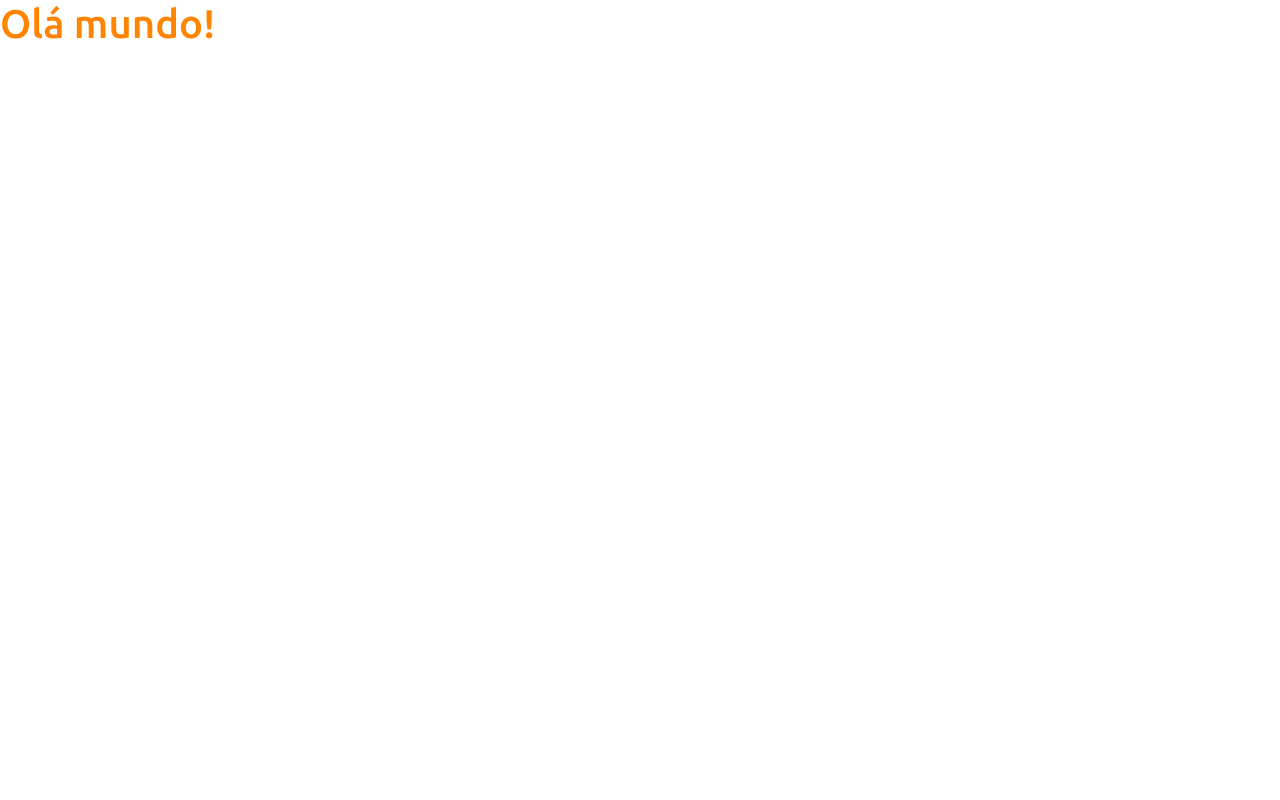
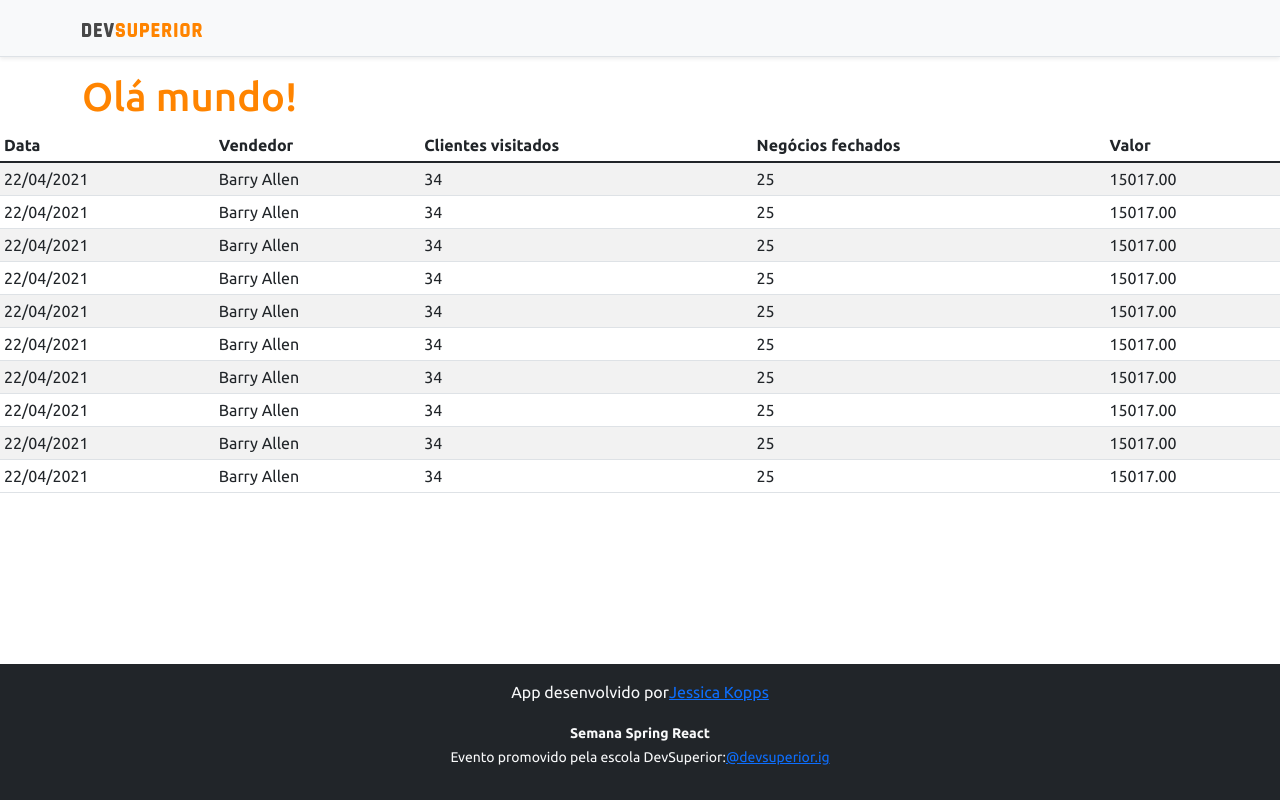
Before and after one commit to jessicakopps/dashboard-de-vendas, a React (Create React App) app in the folder frontend/: page / in a window 1280 px wide. Built offline with nearby package versions, Linux system fonts and the light colour scheme.

Commit message:
Basic static components

```diff
--- a/frontend/src/App.tsx
+++ b/frontend/src/App.tsx
@@ -1,11 +1,17 @@
-import React from 'react';
+import Navbar from 'components/Navbar';
+import Footer from 'components/Footer';
+import DataTable from 'components/DataTable';
 
 function App() {
   return (
     <>
-        <div>
+    <Navbar />
+        <div className="container">
           <h1 className="text-primary">Olá mundo!</h1>
         </div>
+        <DataTable />
+        <Footer />
+
     </>
   );
 }
--- /dev/null
+++ b/frontend/src/components/DataTable/index.tsx
@@ -0,0 +1,95 @@
+function DataTable() {
+  return (
+    <>
+        <div className="table-responsive">
+          <table className="table table-striped table-sm">
+            <thead>
+              <tr>
+                <th>Data</th>
+                <th>Vendedor</th>
+                <th>Clientes visitados</th>
+                <th>Negócios fechados</th>
+                <th>Valor</th>
+              </tr>
+
+              </thead>
+              <tbody>
+                <tr>
+                <td>22/04/2021</td>
+                <td>Barry Allen</td>
+                <td>34</td>
+                <td>25</td>
+                <td>15017.00</td>
+                </tr>
+                <tr>
+                <td>22/04/2021</td>
+                <td>Barry Allen</td>
+                <td>34</td>
+                <td>25</td>
+                <td>15017.00</td>
+                </tr>
+                <tr>
+                <td>22/04/2021</td>
+                <td>Barry Allen</td>
+                <td>34</td>
+                <td>25</td>
+                <td>15017.00</td>
+                </tr>
+                <tr>
+                <td>22/04/2021</td>
+                <td>Barry Allen</td>
+                <td>34</td>
+                <td>25</td>
+                <td>15017.00</td>
+                </tr>
+                <tr>
+                <td>22/04/2021</td>
+                <td>Barry Allen</td>
+                <td>34</td>
+                <td>25</td>
+                <td>15017.00</td>
+                </tr>
+                <tr>
+                <td>22/04/2021</td>
+                <td>Barry Allen</td>
+                <td>34</td>
+                <td>25</td>
+                <td>15017.00</td>
+                </tr>
+                <tr>
+                <td>22/04/2021</td>
+                <td>Barry Allen</td>
+                <td>34</td>
+                <td>25</td>
+                <td>15017.00</td>
+                </tr>
+                <tr>
+                <td>22/04/2021</td>
+                <td>Barry Allen</td>
+                <td>34</td>
+                <td>25</td>
+                <td>15017.00</td>
+                </tr>
+                <tr>
+                <td>22/04/2021</td>
+                <td>Barry Allen</td>
+                <td>34</td>
+                <td>25</td>
+                <td>15017.00</td>
+                </tr>
+                <tr>
+                <td>22/04/2021</td>
+                <td>Barry Allen</td>
+                <td>34</td>
+                <td>25</td>
+                <td>15017.00</td>
+                </tr>
+
+              </tbody>
+          </table>
+        </div>
+    </>
+  );
+}
+
+export default DataTable;
--- /dev/null
+++ b/frontend/src/components/Footer/index.tsx
@@ -0,0 +1,20 @@
+function Footer() {
+  return (
+    <>
+        <footer className="footer mt-auto py-3 bg-dark">
+          <div className="container">
+            <p className="text-light">App desenvolvido por
+            <a href="https://github.com/jessicakopps" target="_blank" rel="noreferrer">Jessica Kopps</a></p>
+            <p className="text-light">
+              <small><strong>Semana Spring React</strong><br/>
+            Evento promovido pela escola DevSuperior:
+            <a href="https://instagram.com/devsuperior.ig" target="_blank" rel="noreferrer">@devsuperior.ig</a>
+            </small>
+            </p>
+          </div>
+        </footer>
+    </>
+  );
+}
+
+export default Footer;
--- /dev/null
+++ b/frontend/src/components/Navbar/index.tsx
@@ -0,0 +1,17 @@
+import ImgDsDark from 'assets/img/ds-dark.svg';
+
+function Navbar() {
+  return (
+    <>
+        <div className="d-flex flex-column flex-md-row align-items-center p-3 px-md-4 mb-3 bg-light border-bottom shadow-sm">
+          <div className="container">
+            <nav className="my-2 my-md-0 mr-md-3">
+              <img src={ImgDsDark} alt="DevSuperior" width="120" />
+            </nav>
+          </div>
+        </div>
+    </>
+  );
+}
+
+export default Navbar;
```
Also changed, not shown: frontend/src/assets/img/ds-dark.svg (added).
